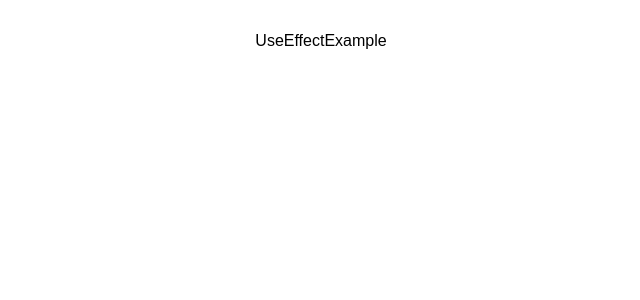
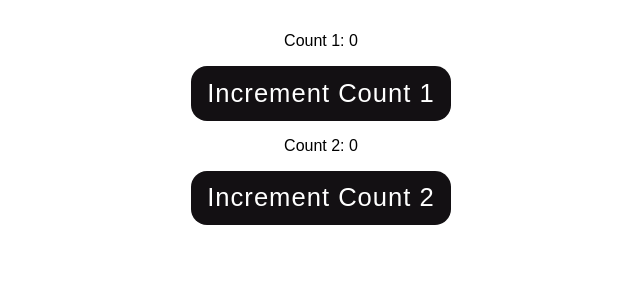
Before and after one commit to miminthikhaff/ViteReactHooks, a React (Vite) app: page / in a window 1280 px wide. Shown: the top 300 px of the page, without its empty margins (319-959 px from the left). Built offline with nearby package versions, Linux system fonts and the light colour scheme.

Commit message:
feat: implement counter functionality in UseEffectExample component

```diff
--- a/src/components/effect/UseEffectExample.jsx
+++ b/src/components/effect/UseEffectExample.jsx
@@ -1,9 +1,29 @@
-import React from 'react'
+import React, { useState } from 'react';
 
 function UseEffectExample() {
+  const [count1, setCount1] = useState(0);
+  const [count2, setCount2] = useState(0);
+
+  function handleIncrement1() {
+    setCount1(prevState => prevState + 1);
+  }
+
+  function handleIncrement2() {
+    setCount2(prevState => prevState + 1);
+  }
+
   return (
-    <div>UseEffectExample</div>
-  )
+    <div>
+      <div>
+        <p>Count 1: {count1}</p>
+        <button onClick={handleIncrement1}>Increment Count 1</button>
+      </div>
+      <div>
+        <p>Count 2: {count2}</p>
+        <button onClick={handleIncrement2}>Increment Count 2</button>
+      </div>
+    </div>
+  );
 }
 
 export default UseEffectExample;
```
